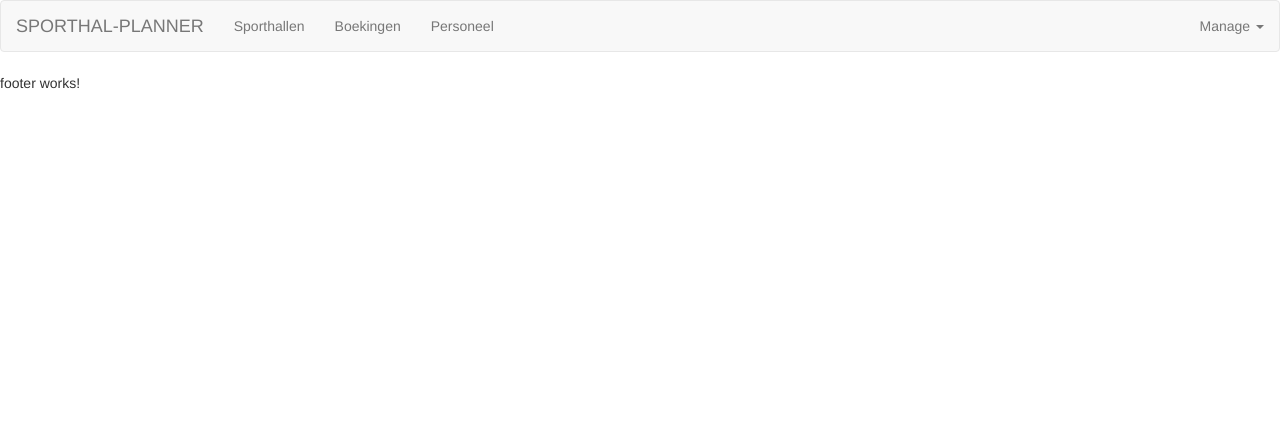
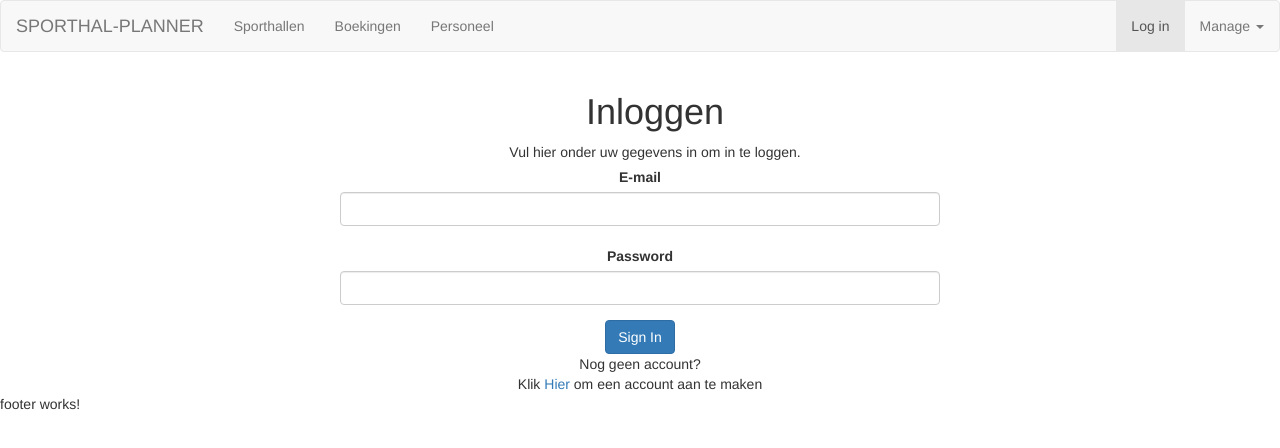
Before and after one commit to sander9512/Angular-SPA-C1, an Angular app: page /login in a window 1280 px wide. Before the commit this address led to /. Shown: the top 448 px of the page. Built offline with nearby package versions, Linux system fonts and the light colour scheme.

Commit message:
sign in scherm afgemaakt

```diff
--- a/src/app/app-routing.module.ts
+++ b/src/app/app-routing.module.ts
@@ -5,12 +5,16 @@ import { Booking } from './shared/models/booking.model';
 import {SportshallsComponent} from './sportshalls/sportshalls.component';
 import {BookingsComponent} from './bookings/bookings.component';
 import {SportshallDetailComponent} from './sportshalls/sportshall-detail/sportshall-detail.component';
+import {SigninComponent} from './auth/signin/signin.component';
+import {SignupComponent} from './auth/signup/signup.component';
 
 const appRoutes: Routes = [
   { path: '', redirectTo: '/sportshalls', pathMatch: 'full' },
   { path: 'halls/:id', component: SportshallDetailComponent},
   { path: 'sportshalls', component: SportshallsComponent, children: []},
-  { path: 'bookings', component: BookingsComponent, children: []}
+  { path: 'bookings', component: BookingsComponent, children: []},
+  { path: 'login', component: SigninComponent},
+  { path: 'signup', component: SignupComponent}
 ];
 
 @NgModule({
--- a/src/app/auth/signin/signin.component.css
+++ b/src/app/auth/signin/signin.component.css
@@ -0,0 +1,12 @@
+.form-control {
+  width: 600px;
+}
+
+label {
+  padding-top: 5px;
+}
+
+p {
+  padding: 0;
+  margin: 0;
+}
--- a/src/app/auth/signin/signin.component.html
+++ b/src/app/auth/signin/signin.component.html
@@ -1,15 +1,21 @@
-<div class="row">
-  <div class="col-xs-12">
+<div align="center" class="row">
+  <div class="col-xs-12" id="headText">
+    <div class="container">
+      <h1>Inloggen</h1>
+      <p>Vul hier onder uw gegevens in om in te loggen.</p>
+    </div>
     <form (ngSubmit)="onSignin(f)" #f="ngForm">
       <div class="form-group">
-        <label for="email">Mail</label>
+        <label for="email">E-mail</label>
         <input type="email" id="email" name="email" ngModel class="form-control">
       </div>
       <div class="form-group">
         <label for="password">Password</label>
         <input type="password" id="password" name="password" ngModel class="form-control">
       </div>
-      <button class="btn btn-primary" type="submit">Sign In</button>
+      <button class="btn btn-primary" type="submit" id>Sign In</button>
+      <p>Nog geen account?</p>
+      <p>Klik <a routerLink="/signup">Hier</a> om een account aan te maken</p>
     </form>
   </div>
 </div>
--- a/src/app/header/header.component.html
+++ b/src/app/header/header.component.html
@@ -11,6 +11,7 @@
         <li routerLinkActive="active"><a routerLink="/employees">Personeel</a></li>
       </ul>
       <ul class="nav navbar-nav navbar-right">
+        <li routerLinkActive="active"><a routerLink="/login">Log in</a></li>
         <li
           class="dropdown"
           appDropdown>
```
